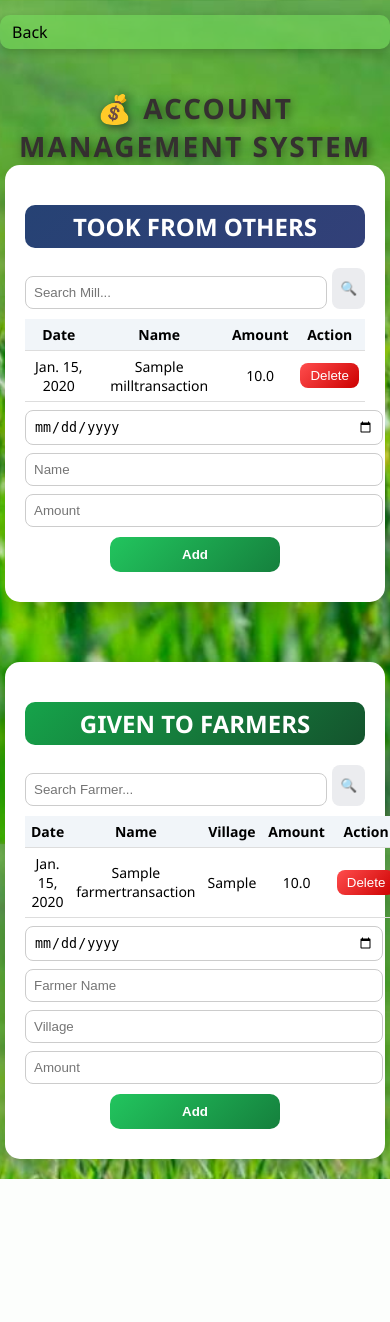
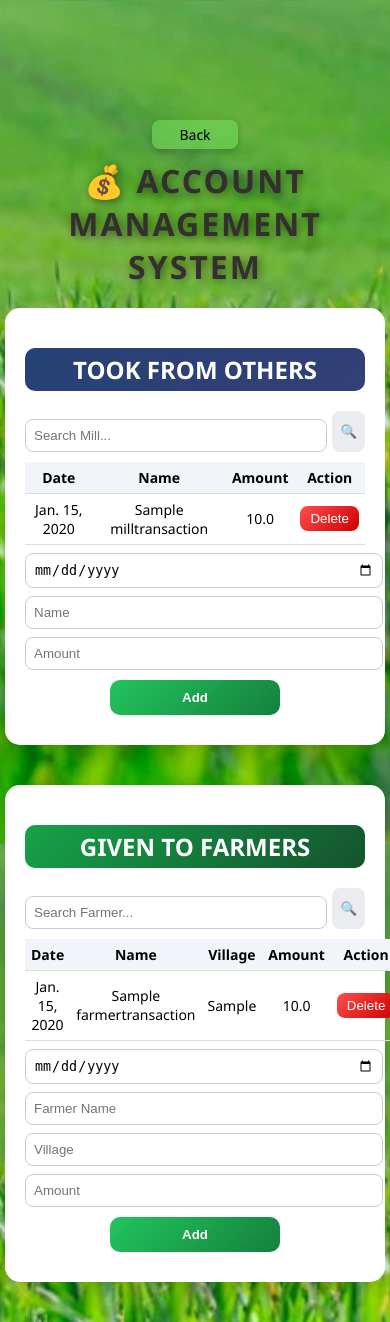
Before and after one commit to saireddy2005/agriportal, a Django app: page /account-management/ in a window 390 px wide. Before the commit the page ends 1179 px from the top, so only its background shows below. Run offline with Django 5.2, Linux system fonts and the light colour scheme; a user stored in the database is signed in; tables that the repository leaves empty hold one stand-in row (values such as "Sample post").

Commit message:
fixed mobile layout and back button and title

```diff
--- a/core/templates/core/account_management.html
+++ b/core/templates/core/account_management.html
@@ -13,47 +13,44 @@
             min-height: 100vh;
         }
 
-        /* TITLE */
+        /* 🔥 NEW TOP SECTION */
+        .top-section {
+            margin-top: 120px;
+        }
+
+        /* TITLE (slightly adjusted) */
         .title {
             text-align: center;
-            font-size: 36px;
+            font-size: 32px;
             font-weight: bold;
-            margin-top: 40px; /* ✅ reduced */
+            margin-top: 10px;
             color: rgb(53, 48, 48);
             text-shadow: 2px 2px 10px rgba(0,0,0,0.5);
             letter-spacing: 2px;
         }
 
-        /* ✅ UPDATED CONTAINER (MAIN FIX) */
+        /* CONTAINER (UNCHANGED) */
         .container {
             display: flex;
             justify-content: center;
             gap: 40px;
-
+            margin-top: 50px;
             flex-wrap: wrap;
-
-            min-height: 75vh;        /* 👈 pushes content downward */
-            align-items: center;     /* 👈 vertical center */
+            align-items: flex-start;
+            padding-bottom: 40px;
         }
 
-        /* ✅ MOBILE FIX */
+        /* MOBILE FIX (UNCHANGED) */
         @media (max-width: 768px) {
-
             .container {
                 flex-direction: column;
                 align-items: center;
-                justify-content: center;
-                min-height: 70vh;
+                margin-top: 20px;
             }
 
             .box {
                 width: 85%;
                 max-width: 340px;
-                margin-bottom: 20px;
-            }
-
-            .title {
-                font-size: 28px;
             }
         }
 
@@ -160,19 +157,21 @@
             transform: scale(1.05);
         }
 
-        /* BACK BUTTON (CENTER TOP) */
+        /* 🔥 UPDATED BACK BUTTON */
         .back-btn {
             display: block;
-            margin: 15px auto;
+            margin: 10px auto;
+            width: 70px;
+            text-align: center;
 
             background: rgba(118, 218, 93, 0.6);
             color: black;
-            padding: 6px 12px;
-            border-radius: 10px;
+            padding: 5px 8px;
+            border-radius: 8px;
             text-decoration: none;
             font-weight: 500;
             box-shadow: 0 3px 8px rgba(0,0,0,0.2);
-            font-size: 16px;
+            font-size: 14px;
             transition: 0.3s;
         }
 
@@ -186,9 +185,11 @@
 
 <body>
 
-<a href="{% url 'profile' %}" class="back-btn">Back</a>
-
-<div class="title">💰 ACCOUNT MANAGEMENT SYSTEM</div>
+<!-- 🔥 MOVED SECTION -->
+<div class="top-section">
+    <a href="{% url 'profile' %}" class="back-btn">Back</a>
+    <div class="title">💰 ACCOUNT MANAGEMENT SYSTEM</div>
+</div>
 
 <div class="container">
 
```
